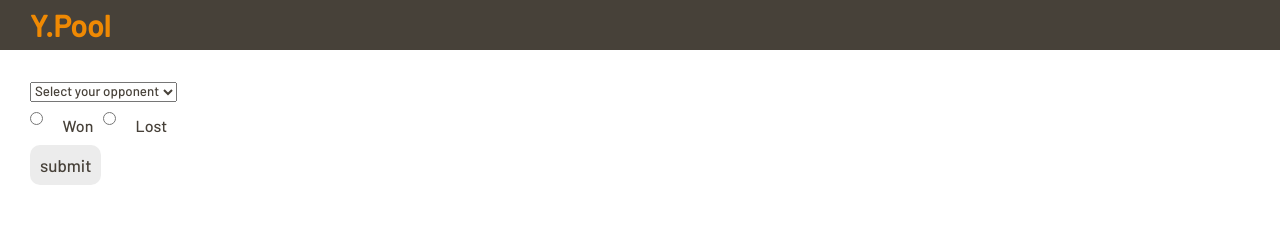
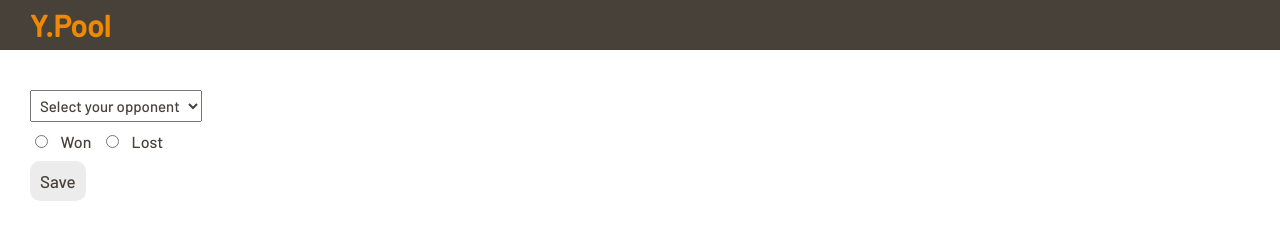
Before and after one commit to sepkeuchenius/ypool, a plain HTML site: page public/match.html in a window 1280 px wide. Drawn offline with nearby package versions, Linux system fonts and the light colour scheme; some packages are replaced by stand-ins of ours; no server answers.

Commit message:
styling on match page

```diff
--- a/public/css/main.css
+++ b/public/css/main.css
@@ -22,9 +22,14 @@ main {
     display: block;
 }
 
+select {
+    padding:5px;
+    margin:10px 0;
+    font-size: 15px
+}
 
 button,
-input,
+input[type=text], input[type=password],
 textarea {
     background-color: var(--white);
     color: var(--black);
--- a/public/match.html
+++ b/public/match.html
@@ -33,7 +33,6 @@
       <h3>Y.Pool</h3>
     </header>
     <main>
-        <form action="javascript:match()">
           <select id="opponent">
             <option value="" disabled selected>Select your opponent</option>
           </select><br>
@@ -41,7 +40,7 @@
           <label for="won">Won</label>
           <input type="radio" id="lost" name="outcome" value="lost">
           <label for="lost">Lost</label><br>
-          <input type="submit" value="submit">
+          <button onclick="match()">Save</button>
         </form>
     </main>
 
```
